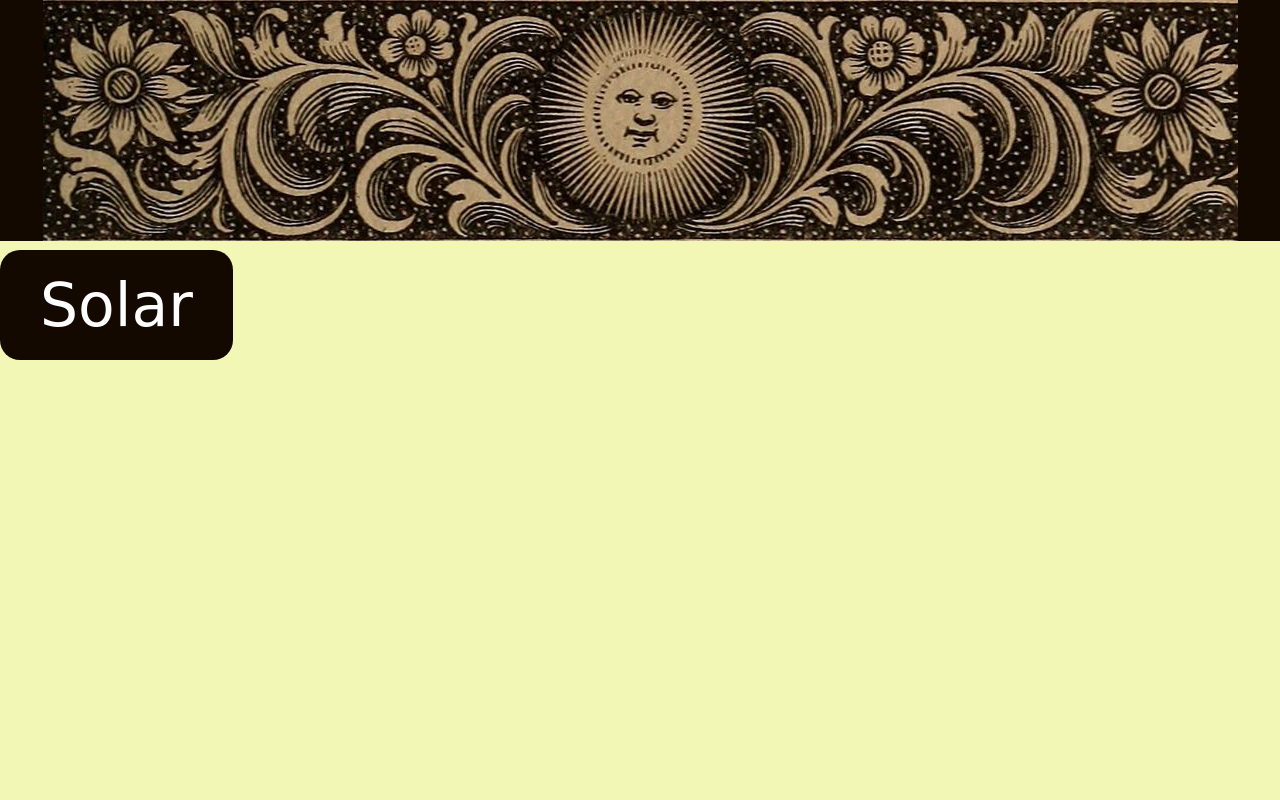
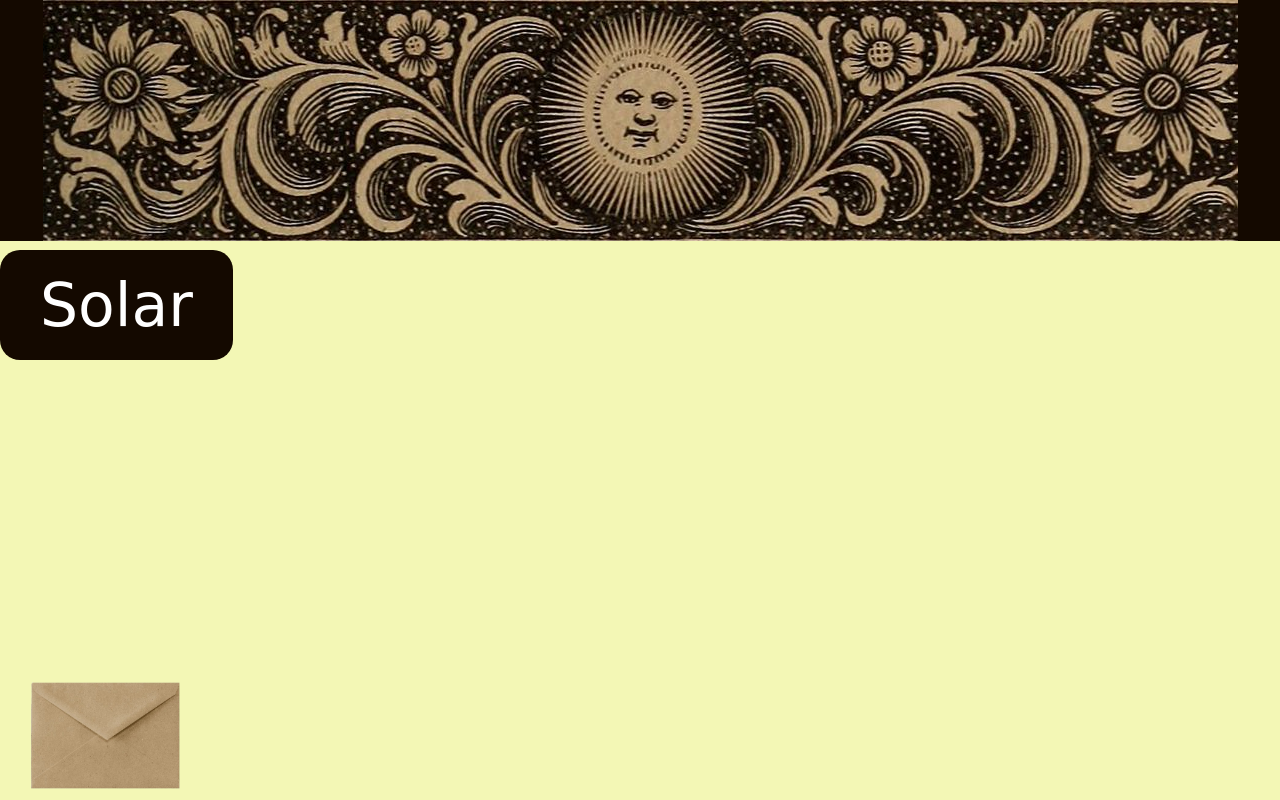
Before and after one commit to vamp-arte/genius, a plain HTML site: page index.html in a window 1280 px wide. Drawn offline with nearby package versions, Linux system fonts and the light colour scheme; a web font is replaced by a local one.

Commit message:
carta add

```diff
--- a/index.html
+++ b/index.html
@@ -15,7 +15,10 @@
             <h1 class="titulo">Solar</h1>
             <img src="img/banner2.jpg" class="banner-img">
         </div>
-    <button></button>
+
+    <button>
+        <img src="img/carta-removebg-preview.png" class="botao-carta">
+    </button>
 </body>
 
 </html>
--- a/style.css
+++ b/style.css
@@ -22,3 +22,13 @@
     border-radius: 20px;
     font-family: "Momo Signature", cursive;
 }
+
+.botao-carta{
+    position: fixed;
+    width: 150px;
+    margin: 30px;
+    display: flex;
+    margin-top: 400px;
+}
+
+.botao-carva :hover{}
```
Also changed, not shown: img/carta-aberta-removebg-preview.png (added), img/carta-aberta.jpg (deleted), img/carta-removebg-preview.png (added).
